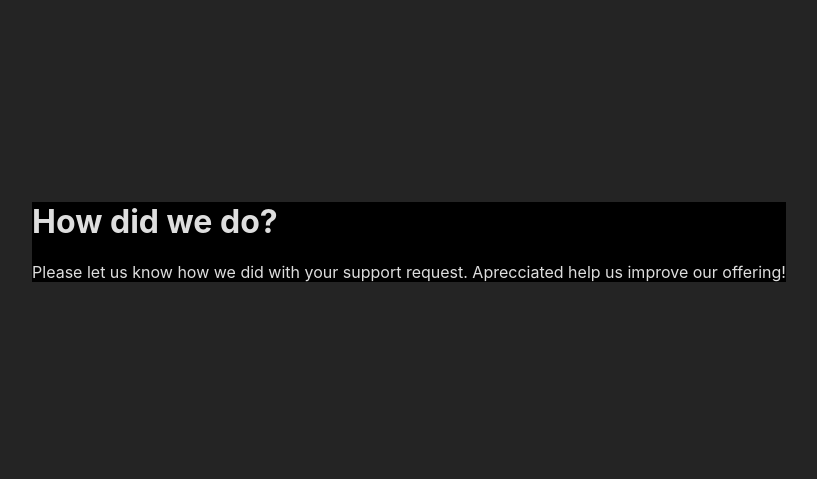
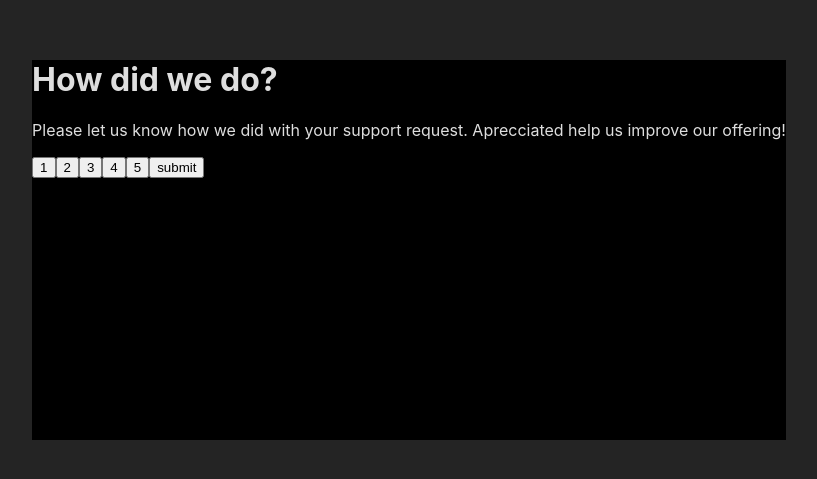
Before and after one commit to JosRafael/Projeto-Rating, a React (Vite) app in the folder projeto/: page / in a window 1280 px wide. Shown: the part 161-640 px from the top of the page, without its empty margins (231-1048 px from the left). Built offline with nearby package versions, Linux system fonts and the light colour scheme.

Commit message:
add button

```diff
--- a/projeto/src/components/rating-card.module.css
+++ b/projeto/src/components/rating-card.module.css
@@ -1,3 +1,5 @@
 .card{
     background-color: black;
+    width: 380;
+    height: 380px;
 }
--- a/projeto/src/components/rating-card.tsx
+++ b/projeto/src/components/rating-card.tsx
@@ -7,5 +7,12 @@
         <p>
             Please let us know how we did with your support request. Aprecciated help us improve our offering!
         </p>
+
+        <button>1</button>
+        <button>2</button>
+        <button>3</button>
+        <button>4</button>
+        <button>5</button>
+        <button>submit</button>
     </div>
 }
```
